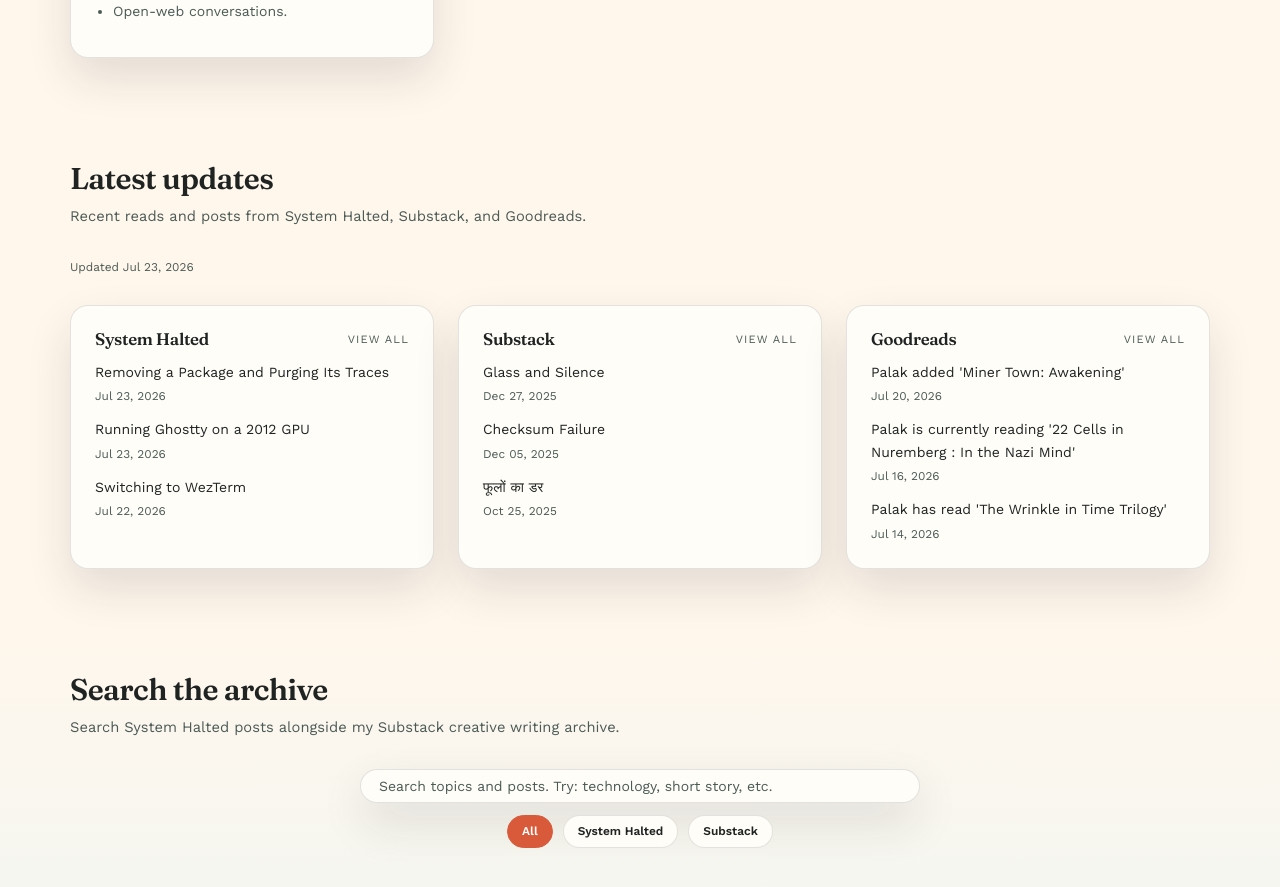
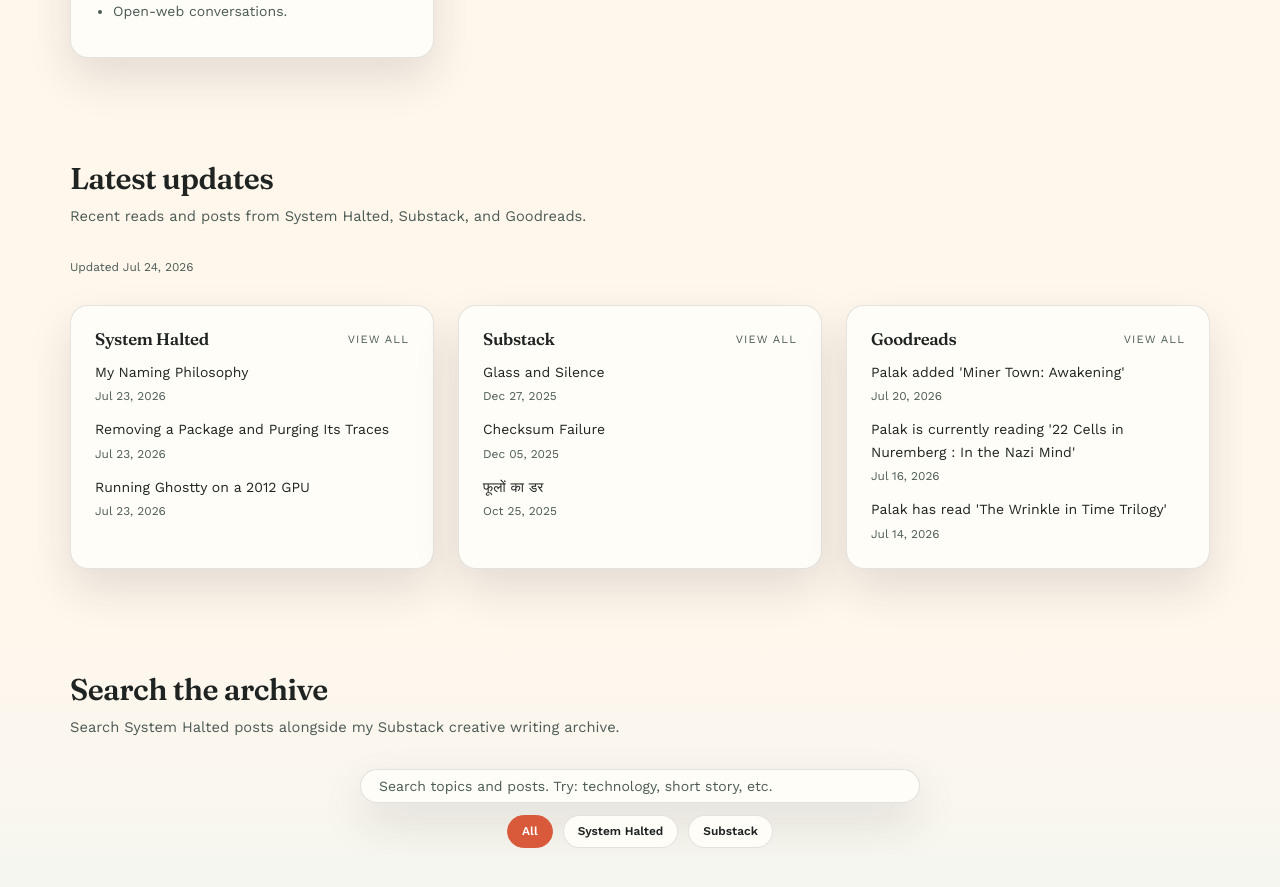
Before and after one commit to systemhalted/about-me, a Jekyll site: the page built from index.html, in a window 1280 px wide and 900 px high, scrolled down 2331 px. Shown: the top 887 px of the window. Built offline with Jekyll 4.4.1, drawn with Linux system fonts in a browser that asks for light colours; nearby versions of some CDN libraries.

Commit message:
refresh content feeds

```diff
--- a/_data/latest_sources.json
+++ b/_data/latest_sources.json
@@ -1,5 +1,5 @@
 {
-  "updated_at": "2026-07-23T05:34:32Z",
+  "updated_at": "2026-07-24T05:29:52Z",
   "sources": [
     {
       "id": "systemhalted",
@@ -7,6 +7,11 @@
       "url": "https://systemhalted.in",
       "feed_url": "https://systemhalted.in/feed.xml",
       "items": [
+        {
+          "title": "My Naming Philosophy",
+          "url": "https://systemhalted.in/2026/07/23/my-naming-philosophy/",
+          "published": "2026-07-23T07:00:00Z"
+        },
         {
           "title": "Removing a Package and Purging Its Traces",
           "url": "https://systemhalted.in/2026/07/23/removing-a-package-and-purging-its-traces/",
@@ -16,11 +21,6 @@
           "title": "Running Ghostty on a 2012 GPU",
           "url": "https://systemhalted.in/2026/07/23/running-ghostty-on-a-2012-gpu/",
           "published": "2026-07-23T04:30:00Z"
-        },
-        {
-          "title": "Switching to WezTerm",
-          "url": "https://systemhalted.in/2026/07/22/wezterm-setup/",
-          "published": "2026-07-22T14:00:00Z"
         }
       ]
     },
```
